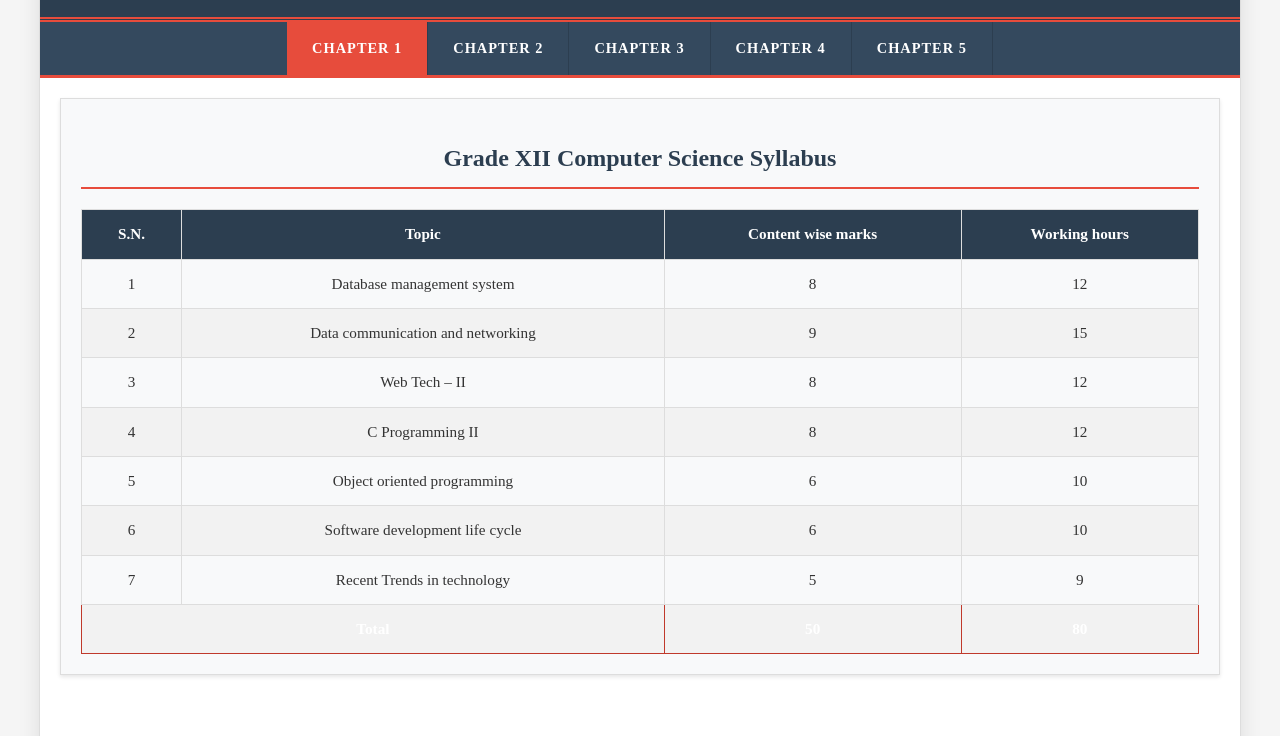
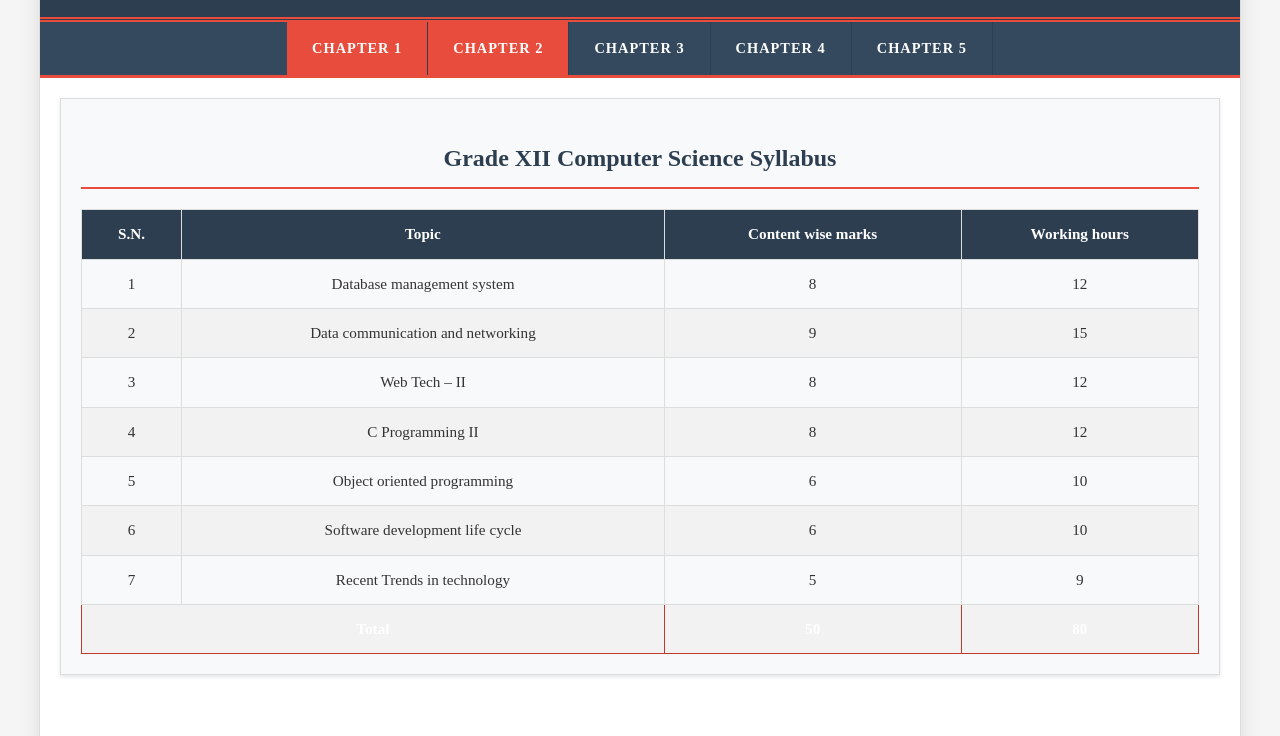
Before and after one commit to Pranjal4545/Class12-Website, a plain HTML site: page chapter1.html in a window 1280 px wide. Shown: the part 116-852 px from the top of the page. Drawn offline with Linux system fonts and the light colour scheme.

Commit message:
Update chapter1.html

```diff
--- a/chapter1.html
+++ b/chapter1.html
@@ -30,7 +30,7 @@
         <nav class="chapter-nav">
             <ul>
                 <li><a href="chapter1.html" class="active">CHAPTER 1</a></li>
-                <li><a href="chapter2.html">CHAPTER 2</a></li>
+                <li><a href="chapter2.html" class="active">CHAPTER 2</a></li>
                 <li><a href="chapter3.html">CHAPTER 3</a></li>
                 <li><a href="chapter4.html">CHAPTER 4</a></li>
                 <li><a href="chapter5.html">CHAPTER 5</a></li>
```
